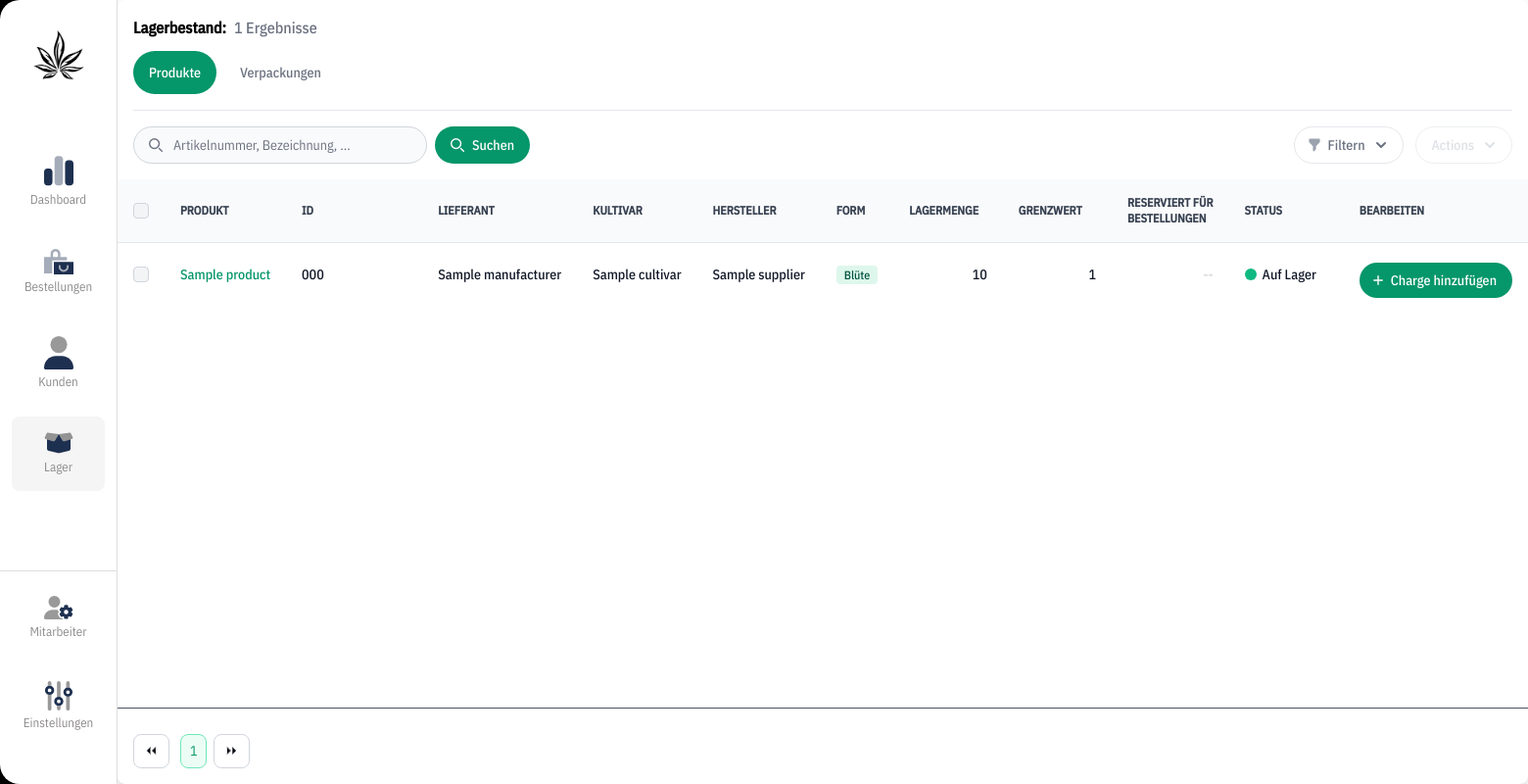
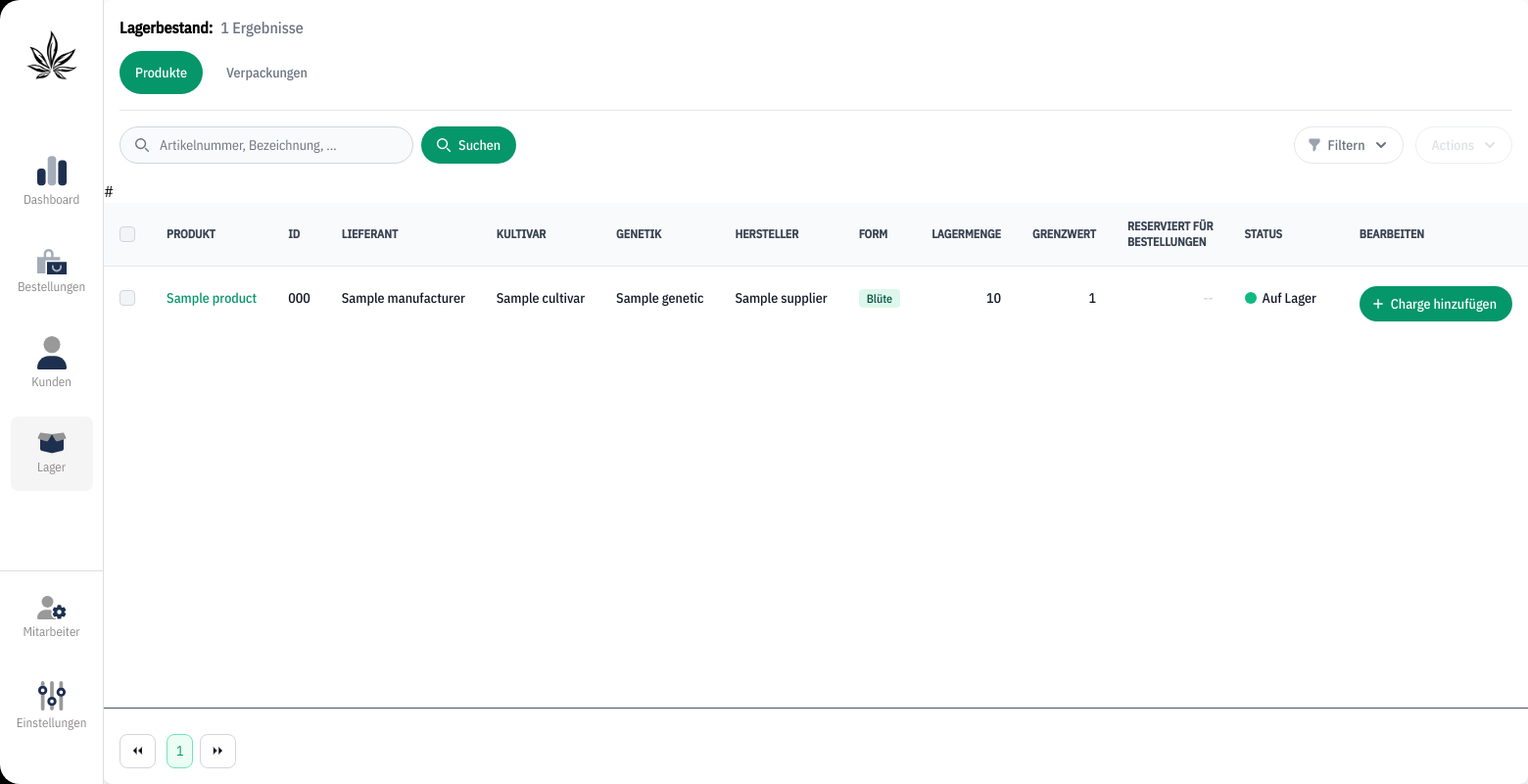
Before and after one commit to 64-Bytes-GmbH/PharmaLeaf, a Django app: page /dashboard/stock/products in a window 1560 px wide. Shown: the whole page at 98% size. Run offline with Django 3.2, Linux system fonts and the light colour scheme; a user stored in the database is signed in; tables that the repository leaves empty hold one stand-in row (values such as "Sample post"); style sheets or scripts are compiled from the project's sources; some libraries are stand-ins or nearby versions.

Commit message:
Added genetics to products stock view

```diff
--- a/app/templates/dashboard/products_stock.html
+++ b/app/templates/dashboard/products_stock.html
@@ -210,7 +210,8 @@
                             <th scope="col" class="p-4">Produkt</th>
                             <th scope="col" class="p-4 w-36">ID</th>
                             <th scope="col" class="p-4">Lieferant</th>
-                            <th scope="col" class="p-4">Kultivar</th>
+                            <th scope="col" class="p-4">Kultivar</th>#
+                            <th scope="col" class="p-4">Genetik</th>
                             <th scope="col" class="p-4">Hersteller</th>
                             <th scope="col" class="p-4">Form</th>
                             <th scope="col" class="p-4 w-28">Lagermenge</th>
@@ -243,6 +244,8 @@
                             <td class="px-4 py-3 font-medium text-gray-900 whitespace-nowrap dark:text-white">{{ product.product.manufacturer.name }}</td>
                             <!-- Kultivar -->
                             <td class="px-4 py-3 font-medium text-gray-900 whitespace-nowrap dark:text-white">{{ product.product.cultivar.name }}</td>
+                            <!-- Genetik -->
+                            <td class="px-4 py-3 font-medium text-gray-900 whitespace-nowrap dark:text-white">{{ product.product.genetics.name }}</td>
                             <!-- Lieferant -->
                             <td class="px-4 py-3 font-medium text-gray-900 whitespace-nowrap dark:text-white">{{ product.product.supplier.name }}</td>
                             <!-- Form -->
```
